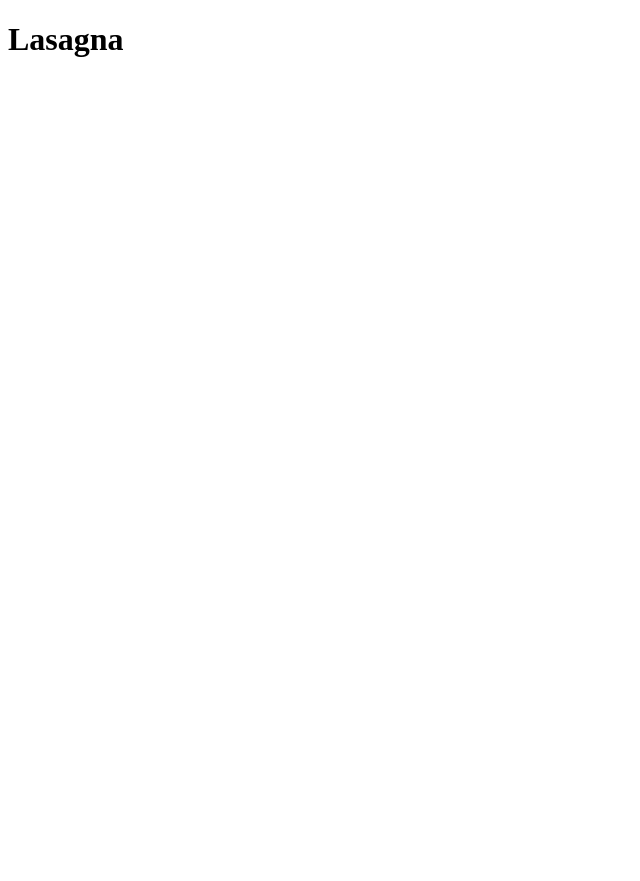
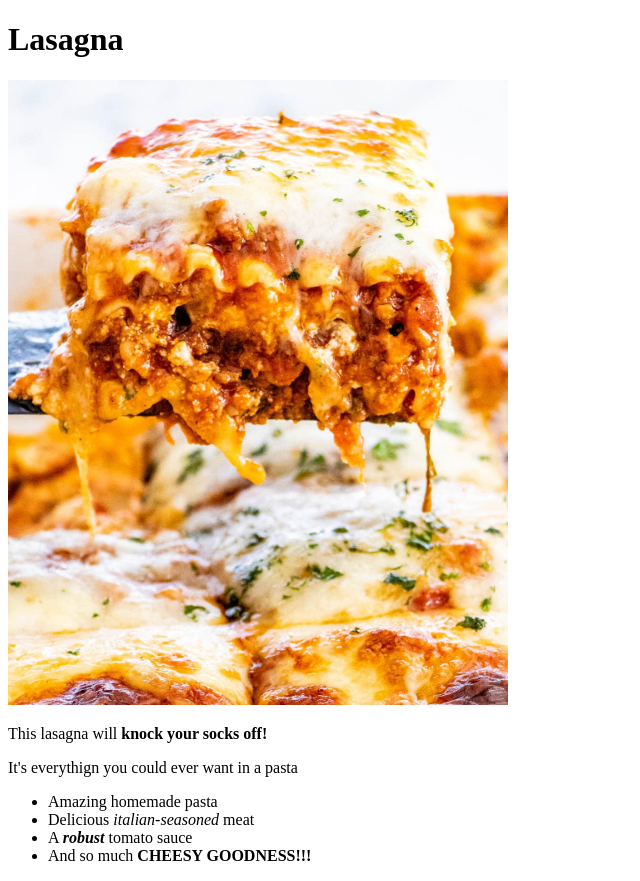
Before and after one commit to amar253/odin-recipes, a plain HTML site: page recipes/lasagna.html in a window 1280 px wide. Shown: the whole page, without its empty margins (0-640 px from the left). Before the commit the page ends 800 px from the top, so only its background shows below. Drawn offline with Linux system fonts and the light colour scheme.

Commit message:
Add image and description to webpage
added lasagna.jpg and a description of the recipe to the webpage

```diff
--- a/recipes/lasagna.html
+++ b/recipes/lasagna.html
@@ -8,5 +8,16 @@
 </head>
 <body>
     <h1>Lasagna</h1>
+
+    <img src="lasagna.jpg"
+    width="500">
+    <p>This lasagna will <strong>knock your socks off!</strong></p>
+    <p>It's everythign you could ever want in a pasta</p>
+    <ul>
+        <li>Amazing homemade pasta</li>
+        <li>Delicious <em>italian-seasoned</em> meat</li>
+        <li>A <em><strong>robust</strong></em> tomato sauce</li>
+        <li>And so much <strong>CHEESY GOODNESS!!!</strong></li>
+    </ul>
 </body>
 </html>
```
